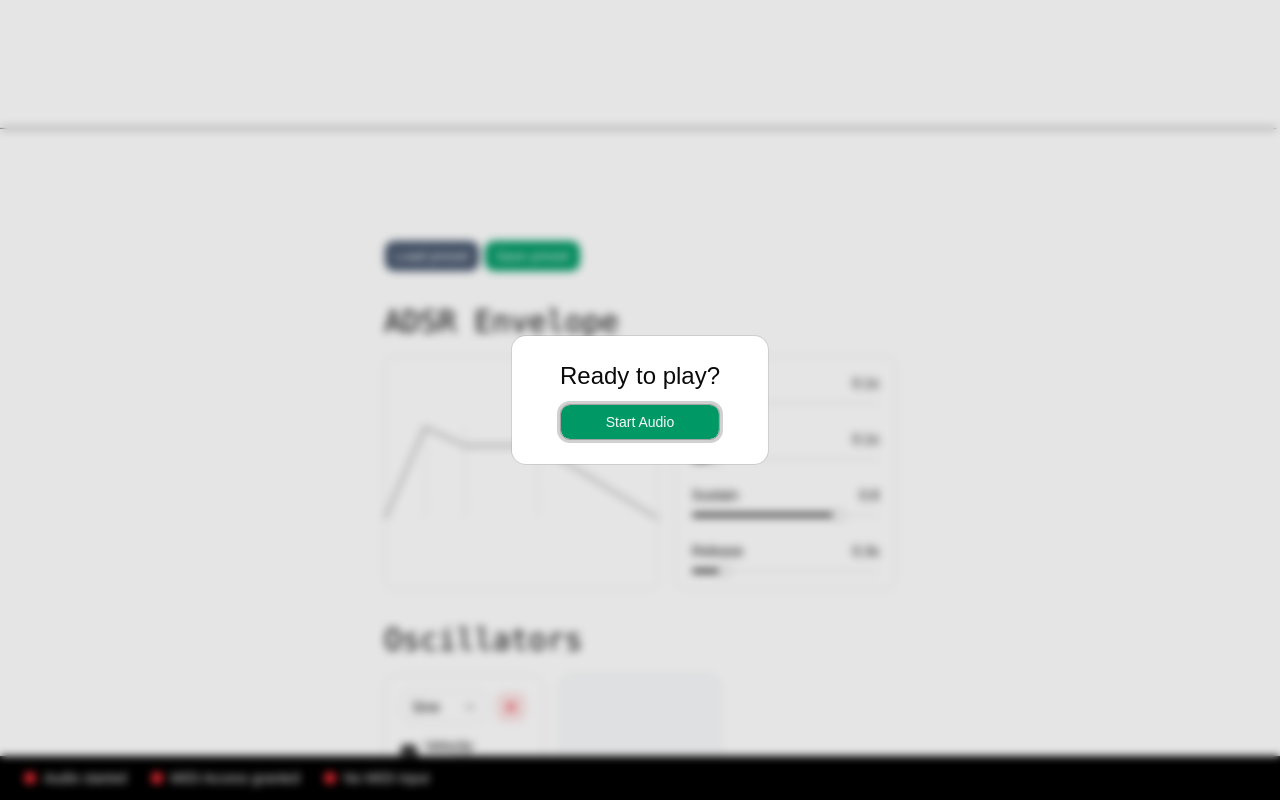
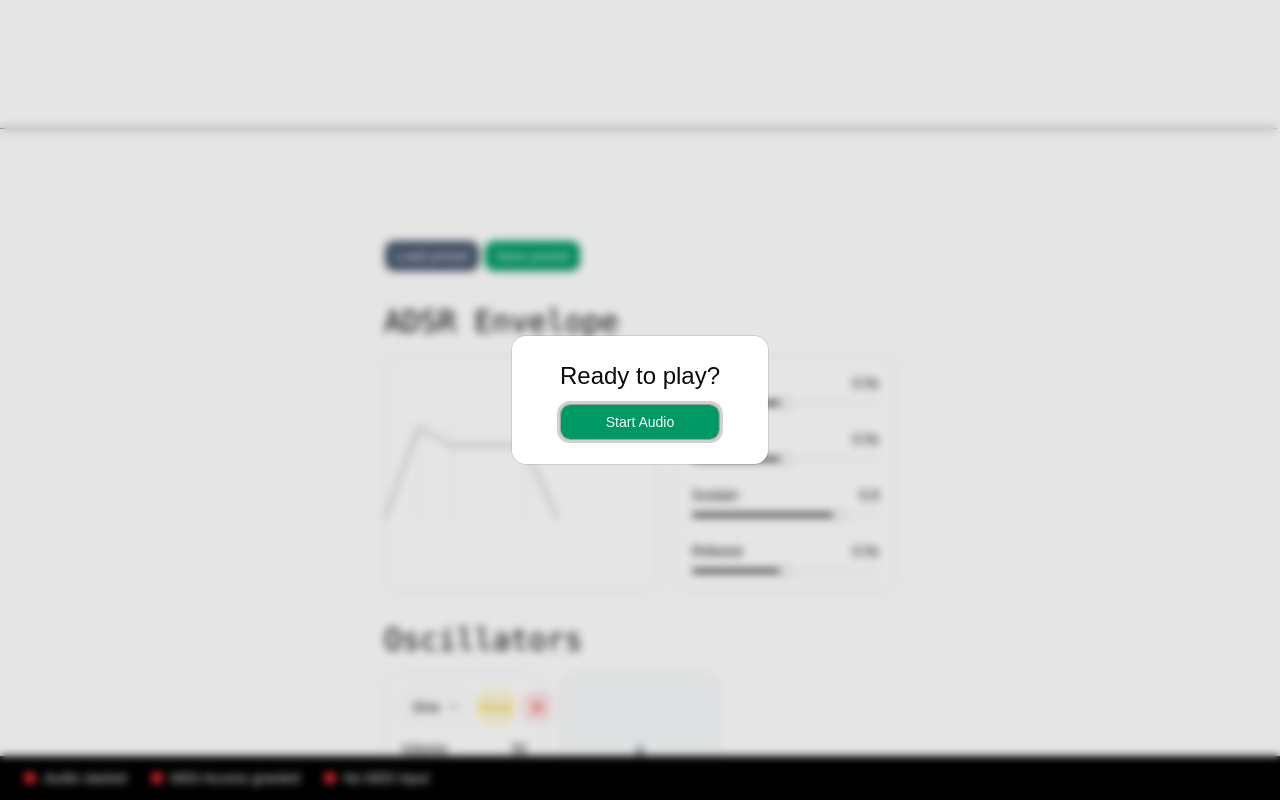
Before and after one commit to oyrad/synth, a React (Vite) app: page / in a window 1280 px wide. Shown: the top 800 px of the page. Built offline with nearby package versions, Linux system fonts and the light colour scheme.

Commit message:
feat: mute oscillator

```diff
--- a/src/App.tsx
+++ b/src/App.tsx
@@ -1,11 +1,14 @@
 import { useSynth } from './hooks/use-synth.ts';
 import { useMidi } from './hooks/use-midi.ts';
-import { type OscillatorData, Oscillators } from './components/oscillators.tsx';
+import {
+  type OscillatorData,
+  Oscillators,
+} from './components/oscillators/oscillators.tsx';
 import { useEffect, useState } from 'react';
 import { StatusBar } from './components/status-bar.tsx';
 import { StartAudioDialog } from './components/start-audio-dialog.tsx';
 import { DEFAULT_OSCILLATOR } from './consts/default-oscillator.ts';
-import { Adsr, type AdsrEnvelope } from './components/adsr.tsx';
+import { Adsr, type AdsrEnvelope } from './components/adsr/adsr.tsx';
 import { DEFAULT_ADSR } from './consts/default-adsr.ts';
 import { WaveformVisualizer } from './components/waveform-visualizer.tsx';
 import { LoadPresetDialog } from './components/load-preset-dialog.tsx';
@@ -47,12 +50,7 @@ export default function App() {
         </div>
 
         <Adsr adsr={adsr} setAdsr={setAdsr} />
-
-        <Oscillators
-          oscillators={oscillators}
-          setOscillators={setOscillators}
-          adsr={adsr}
-        />
+        <Oscillators oscillators={oscillators} setOscillators={setOscillators} />
       </div>
 
       <StatusBar midiInput={midiInput} isGranted={isGranted} />
--- /dev/null
+++ b/src/components/adsr/adsr-visualizer.tsx
@@ -0,0 +1,61 @@
+import type { AdsrEnvelope } from './adsr.tsx';
+
+interface AdsrVisualizerProps {
+  adsr: AdsrEnvelope;
+}
+
+export function AdsrVisualizer({ adsr }: AdsrVisualizerProps) {
+  const width = 300;
+  const height = 100;
+  const sustainWidth = 80;
+  const totalTime = 3;
+
+  const timeScale = (width - sustainWidth) / totalTime;
+
+  const attackX = adsr.attack * timeScale;
+  const decayX = attackX + adsr.decay * timeScale;
+  const sustainX = decayX + sustainWidth;
+  const releaseX = sustainX + adsr.release * timeScale;
+  const sustainY = height - adsr.sustain * height;
+
+  return (
+    <svg width="100%" viewBox="0 0 300 100" className="border border-gray-200 rounded-lg">
+      <line
+        x1={attackX}
+        y1={0}
+        x2={attackX}
+        y2={height}
+        stroke="currentColor"
+        strokeWidth="0.5"
+        strokeDasharray="3 3"
+        opacity={0.4}
+      />
+      <line
+        x1={decayX}
+        y1={0}
+        x2={decayX}
+        y2={height}
+        stroke="currentColor"
+        strokeWidth="0.5"
+        strokeDasharray="3 3"
+        opacity={0.4}
+      />
+      <line
+        x1={sustainX}
+        y1={0}
+        x2={sustainX}
+        y2={height}
+        stroke="currentColor"
+        strokeWidth="0.5"
+        strokeDasharray="3 3"
+        opacity={0.4}
+      />
+      <polyline
+        points={`0,${height} ${attackX},0 ${decayX},${sustainY} ${sustainX},${sustainY} ${releaseX},${height}`}
+        fill="none"
+        stroke="currentColor"
+        strokeWidth="0.75"
+      />
+    </svg>
+  );
+}
--- a/src/components/adsr.tsx
+++ b/src/components/adsr/adsr.tsx
@@ -1,6 +1,7 @@
-import { Slider } from './ui/slider.tsx';
-import { Label } from './ui/label.tsx';
+import { Slider } from '../ui/slider.tsx';
+import { Label } from '../ui/label.tsx';
 import type { Dispatch, SetStateAction } from 'react';
+import { AdsrVisualizer } from './adsr-visualizer.tsx';
 
 export interface AdsrEnvelope {
   attack: number;
@@ -15,66 +16,12 @@ interface AdsrProps {
 }
 
 export function Adsr({ adsr, setAdsr }: AdsrProps) {
-  const width = 300;
-  const height = 100;
-  const sustainWidth = 80;
-
-  const total = adsr.attack + adsr.decay + adsr.release;
-  const scale = (width - sustainWidth) / total;
-
-  const attackX = adsr.attack * scale;
-  const decayX = attackX + adsr.decay * scale;
-  const sustainX = decayX + sustainWidth;
-  const releaseX = sustainX + adsr.release * scale;
-  const sustainY = height - adsr.sustain * height;
-
   return (
     <div className="flex flex-col gap-4">
       <p className="font-mono text-3xl">ADSR Envelope</p>
 
       <div className="flex gap-4">
-        <svg
-          width="100%"
-          viewBox="0 0 300 100"
-          className="border border-gray-200 rounded-lg"
-        >
-          <line
-            x1={attackX}
-            y1={0}
-            x2={attackX}
-            y2={height}
-            stroke="currentColor"
-            strokeWidth="0.5"
-            strokeDasharray="3 3"
-            opacity={0.4}
-          />
-          <line
-            x1={decayX}
-            y1={0}
-            x2={decayX}
-            y2={height}
-            stroke="currentColor"
-            strokeWidth="0.5"
-            strokeDasharray="3 3"
-            opacity={0.4}
-          />
-          <line
-            x1={sustainX}
-            y1={0}
-            x2={sustainX}
-            y2={height}
-            stroke="currentColor"
-            strokeWidth="0.5"
-            strokeDasharray="3 3"
-            opacity={0.4}
-          />
-          <polyline
-            points={`0,${height} ${attackX},0 ${decayX},${sustainY} ${sustainX},${sustainY} ${releaseX},${height}`}
-            fill="none"
-            stroke="currentColor"
-            strokeWidth="1"
-          />
-        </svg>
+        <AdsrVisualizer adsr={adsr} />
 
         <div className="flex flex-col gap-6 border border-gray-200 rounded-lg p-4 w-sm">
           <div className="flex flex-col gap-2">
@@ -127,7 +74,7 @@ export function Adsr({ adsr, setAdsr }: AdsrProps) {
             </div>
             <Slider
               min={0}
-              max={2}
+              max={1}
               step={0.01}
               value={[adsr.release]}
               onValueChange={(value) =>
--- a/src/components/oscillators.tsx
+++ b/src/components/oscillators/oscillators.tsx
@@ -1,8 +1,7 @@
-import { Button } from './ui/button.tsx';
-import { Checkbox } from './ui/checkbox.tsx';
-import { Label } from './ui/label.tsx';
+import { Button } from '../ui/button.tsx';
+import { Label } from '../ui/label.tsx';
 import type { Dispatch, SetStateAction } from 'react';
-import { Slider } from './ui/slider.tsx';
+import { Slider } from '../ui/slider.tsx';
 import {
   Select,
   SelectContent,
@@ -10,16 +9,16 @@ import {
   SelectItem,
   SelectTrigger,
   SelectValue,
-} from './ui/select.tsx';
-import { isOscillatorType } from '../utils/midi.ts';
+} from '../ui/select.tsx';
+import { isOscillatorType } from '../../utils/midi.ts';
 import { PlusIcon, X } from 'lucide-react';
-import { DEFAULT_OSCILLATOR } from '../consts/default-oscillator.ts';
-import type { AdsrEnvelope } from './adsr.tsx';
+import { DEFAULT_OSCILLATOR } from '../../consts/default-oscillator.ts';
+import { Toggle } from '../ui/toggle.tsx';
 
 export interface OscillatorData {
   id: string;
   waveform: OscillatorType;
-  velocitySensitive: boolean;
+  isMute: boolean;
   volume: number;
   detune: number;
   transpose: number;
@@ -28,7 +27,6 @@ export interface OscillatorData {
 interface OscillatorsProps {
   oscillators: Array<OscillatorData>;
   setOscillators: Dispatch<SetStateAction<Array<OscillatorData>>>;
-  adsr: AdsrEnvelope;
 }
 
 export function Oscillators({ oscillators, setOscillators }: OscillatorsProps) {
@@ -70,6 +68,20 @@ export function Oscillators({ oscillators, setOscillators }: OscillatorsProps) {
                 </SelectContent>
               </Select>
 
+              <Toggle
+                variant="mute"
+                className="px-4"
+                onClick={() => {
+                  setOscillators((prev) =>
+                    prev.map((osc) =>
+                      osc.id === oscillator.id ? { ...osc, isMute: !osc.isMute } : osc,
+                    ),
+                  );
+                }}
+              >
+                Mute
+              </Toggle>
+
               <Button
                 variant="destructive"
                 size="icon"
@@ -81,28 +93,6 @@ export function Oscillators({ oscillators, setOscillators }: OscillatorsProps) {
               >
                 <X />
               </Button>
-            </div>
-
-            <div className="flex items-center gap-2">
-              <Checkbox
-                id={`velocity-sensitive-${oscillator.id}`}
-                checked={oscillator.velocitySensitive}
-                onCheckedChange={(checked) =>
-                  setOscillators((prev) => {
-                    return prev.map((osc) =>
-                      osc.id === oscillator.id
-                        ? {
-                            ...osc,
-                            velocitySensitive: checked === true,
-                          }
-                        : osc,
-                    );
-                  })
-                }
-              />
-              <Label htmlFor={`velocity-sensitive-${oscillator.id}`}>
-                Velocity sensitive
-              </Label>
             </div>
 
             <div className="flex flex-col gap-2">
@@ -184,7 +174,7 @@ export function Oscillators({ oscillators, setOscillators }: OscillatorsProps) {
 
         <div
           hidden={oscillators.length >= 6}
-          className="flex justify-center items-center rounded-xl border border-gray-200 cursor-pointer bg-gray-50 hover:bg-gray-100 transition-all min-h-[242px]"
+          className="flex justify-center items-center rounded-xl border border-gray-200 cursor-pointer bg-gray-50 hover:bg-gray-100 transition-all min-h-[210px]"
           onClick={() => {
             setOscillators((prev) => [
               ...prev,
--- /dev/null
+++ b/src/components/ui/toggle.tsx
@@ -0,0 +1,44 @@
+import * as React from 'react';
+import { cva, type VariantProps } from 'class-variance-authority';
+import { Toggle as TogglePrimitive } from 'radix-ui';
+import { cn } from '../../utils/cn.ts';
+
+const toggleVariants = cva(
+  "group/toggle inline-flex items-center justify-center gap-1 rounded-lg text-sm font-medium whitespace-nowrap transition-all outline-none hover:bg-muted hover:text-foreground focus-visible:border-ring focus-visible:ring-[3px] focus-visible:ring-ring/50 disabled:pointer-events-none disabled:opacity-50 aria-invalid:border-destructive aria-invalid:ring-destructive/20 aria-pressed:bg-muted data-[state=on]:bg-muted dark:aria-invalid:ring-destructive/40 [&_svg]:pointer-events-none [&_svg]:shrink-0 [&_svg:not([class*='size-'])]:size-4",
+  {
+    variants: {
+      variant: {
+        default: 'bg-transparent',
+        outline: 'border border-input bg-transparent hover:bg-muted',
+        mute: 'text-yellow-500 border border-yellow-300 bg-yellow-50 data-[state=on]:bg-yellow-400 data-[state=on]:text-white data-[state=on]:border-yellow-400 hover:bg-yellow-100 transition-all cursor-pointer hover:text-yellow-600',
+      },
+      size: {
+        default: 'h-8 min-w-8 px-2',
+        sm: 'h-7 min-w-7 rounded-[min(var(--radius-md),12px)] px-1.5 text-[0.8rem]',
+        lg: 'h-9 min-w-9 px-2.5',
+      },
+    },
+    defaultVariants: {
+      variant: 'default',
+      size: 'default',
+    },
+  },
+);
+
+function Toggle({
+  className,
+  variant = 'default',
+  size = 'default',
+  ...props
+}: React.ComponentProps<typeof TogglePrimitive.Root> &
+  VariantProps<typeof toggleVariants>) {
+  return (
+    <TogglePrimitive.Root
+      data-slot="toggle"
+      className={cn(toggleVariants({ variant, size, className }))}
+      {...props}
+    />
+  );
+}
+
+export { Toggle, toggleVariants };
--- a/src/consts/default-oscillator.ts
+++ b/src/consts/default-oscillator.ts
@@ -1,8 +1,8 @@
-import type { OscillatorData } from '../components/oscillators.tsx';
+import type { OscillatorData } from '../components/oscillators/oscillators.tsx';
 
 export const DEFAULT_OSCILLATOR: Omit<OscillatorData, 'id'> = {
   waveform: 'sine',
-  velocitySensitive: true,
+  isMute: false,
   volume: 50,
   detune: 0,
   transpose: 0,
--- a/src/consts/default-presets.ts
+++ b/src/consts/default-presets.ts
@@ -12,7 +12,7 @@ export const DEFAULT_PRESETS: Array<Preset> = [
           volume: 100,
           detune: 0,
           transpose: 0,
-          velocitySensitive: true,
+          isMute: false,
         },
       ],
       adsr: { attack: 0.01, decay: 0.1, sustain: 0.8, release: 0.2 },
@@ -29,7 +29,7 @@ export const DEFAULT_PRESETS: Array<Preset> = [
           volume: 100,
           detune: -7,
           transpose: 0,
-          velocitySensitive: true,
+          isMute: false,
         },
         {
           id: 'fat-saw-osc-2',
@@ -37,7 +37,7 @@ export const DEFAULT_PRESETS: Array<Preset> = [
           volume: 100,
           detune: 7,
           transpose: 0,
-          velocitySensitive: true,
+          isMute: false,
         },
         {
           id: 'fat-saw-osc-3',
@@ -45,7 +45,7 @@ export const DEFAULT_PRESETS: Array<Preset> = [
           volume: 80,
           detune: 0,
           transpose: 0,
-          velocitySensitive: true,
+          isMute: false,
         },
       ],
       adsr: { attack: 0.02, decay: 0.2, sustain: 0.7, release: 0.3 },
@@ -62,7 +62,7 @@ export const DEFAULT_PRESETS: Array<Preset> = [
           volume: 100,
           detune: 0,
           transpose: 0,
-          velocitySensitive: false,
+          isMute: false,
         },
         {
           id: 'organ-osc-2',
@@ -70,7 +70,7 @@ export const DEFAULT_PRESETS: Array<Preset> = [
           volume: 70,
           detune: 0,
           transpose: 12,
-          velocitySensitive: false,
+          isMute: false,
         },
         {
           id: 'organ-osc-3',
@@ -78,7 +78,7 @@ export const DEFAULT_PRESETS: Array<Preset> = [
           volume: 50,
           detune: 0,
           transpose: 19,
-          velocitySensitive: false,
+          isMute: false,
         },
       ],
       adsr: { attack: 0.01, decay: 0.01, sustain: 1.0, release: 0.05 },
@@ -95,7 +95,7 @@ export const DEFAULT_PRESETS: Array<Preset> = [
           volume: 100,
           detune: 0,
           transpose: 0,
-          velocitySensitive: true,
+          isMute: false,
         },
         {
           id: 'octave-bass-osc-2',
@@ -103,7 +103,7 @@ export const DEFAULT_PRESETS: Array<Preset> = [
           volume: 70,
           detune: 0,
           transpose: -12,
-          velocitySensitive: true,
+          isMute: false,
         },
       ],
       adsr: { attack: 0.01, decay: 0.3, sustain: 0.5, release: 0.15 },
@@ -120,7 +120,7 @@ export const DEFAULT_PRESETS: Array<Preset> = [
           volume: 100,
           detune: 0,
           transpose: 0,
-          velocitySensitive: true,
+          isMute: false,
         },
         {
           id: 'soft-pad-osc-2',
@@ -128,7 +128,7 @@ export const DEFAULT_PRESETS: Array<Preset> = [
           volume: 80,
           detune: 3,
           transpose: 0,
-          velocitySensitive: true,
+          isMute: false,
         },
         {
           id: 'soft-pad-osc-3',
@@ -136,10 +136,10 @@ export const DEFAULT_PRESETS: Array<Preset> = [
           volume: 60,
           detune: -3,
           transpose: 12,
-          velocitySensitive: false,
+          isMute: false,
         },
       ],
-      adsr: { attack: 0.8, decay: 0.4, sustain: 0.7, release: 1.2 },
+      adsr: { attack: 0.8, decay: 0.4, sustain: 0.7, release: 1.0 },
     },
   },
   {
@@ -153,7 +153,7 @@ export const DEFAULT_PRESETS: Array<Preset> = [
           volume: 100,
           detune: 0,
           transpose: 0,
-          velocitySensitive: true,
+          isMute: false,
         },
         {
           id: 'power-osc-2',
@@ -161,7 +161,7 @@ export const DEFAULT_PRESETS: Array<Preset> = [
           volume: 90,
           detune: 0,
           transpose: 7,
-          velocitySensitive: true,
+          isMute: false,
         },
         {
           id: 'power-osc-3',
@@ -169,7 +169,7 @@ export const DEFAULT_PRESETS: Array<Preset> = [
           volume: 70,
           detune: 0,
           transpose: 12,
-          velocitySensitive: true,
+          isMute: false,
         },
       ],
       adsr: { attack: 0.01, decay: 0.15, sustain: 0.9, release: 0.3 },
@@ -186,7 +186,7 @@ export const DEFAULT_PRESETS: Array<Preset> = [
           volume: 100,
           detune: 0,
           transpose: 0,
-          velocitySensitive: true,
+          isMute: false,
         },
         {
           id: 'hollow-osc-2',
@@ -194,7 +194,7 @@ export const DEFAULT_PRESETS: Array<Preset> = [
           volume: 60,
           detune: -5,
           transpose: 12,
-          velocitySensitive: false,
+          isMute: false,
         },
       ],
       adsr: { attack: 0.05, decay: 0.2, sustain: 0.6, release: 0.25 },
@@ -211,7 +211,7 @@ export const DEFAULT_PRESETS: Array<Preset> = [
           volume: 100,
           detune: 0,
           transpose: 0,
-          velocitySensitive: true,
+          isMute: false,
         },
         {
           id: 'harsh-osc-2',
@@ -219,7 +219,7 @@ export const DEFAULT_PRESETS: Array<Preset> = [
           volume: 80,
           detune: 50,
           transpose: 0,
-          velocitySensitive: true,
+          isMute: false,
         },
       ],
       adsr: { attack: 0.01, decay: 0.05, sustain: 1.0, release: 0.1 },
@@ -236,7 +236,7 @@ export const DEFAULT_PRESETS: Array<Preset> = [
           volume: 100,
           detune: 0,
           transpose: 0,
-          velocitySensitive: true,
+          isMute: false,
         },
         {
           id: 'bells-osc-2',
@@ -244,7 +244,7 @@ export const DEFAULT_PRESETS: Array<Preset> = [
           volume: 60,
           detune: 0,
           transpose: 12,
-          velocitySensitive: true,
+          isMute: false,
         },
         {
           id: 'bells-osc-3',
@@ -252,7 +252,7 @@ export const DEFAULT_PRESETS: Array<Preset> = [
           volume: 40,
           detune: 0,
           transpose: 24,
-          velocitySensitive: true,
+          isMute: false,
         },
       ],
       adsr: { attack: 0.01, decay: 0.8, sustain: 0.0, release: 0.5 },
--- a/src/hooks/use-preset-store.ts
+++ b/src/hooks/use-preset-store.ts
@@ -1,8 +1,8 @@
 import { create } from 'zustand/react';
 import { persist } from 'zustand/middleware';
 import { DEFAULT_PRESETS } from '../consts/default-presets.ts';
-import type { OscillatorData } from '../components/oscillators.tsx';
-import type { AdsrEnvelope } from '../components/adsr.tsx';
+import type { OscillatorData } from '../components/oscillators/oscillators.tsx';
+import type { AdsrEnvelope } from '../components/adsr/adsr.tsx';
 
 export interface Preset {
   id: string;
--- a/src/hooks/use-synth.ts
+++ b/src/hooks/use-synth.ts
@@ -1,15 +1,15 @@
 import { useCallback, useRef } from 'react';
 import { midiNoteToFrequency } from '../utils/audio.ts';
 import { useAudioCtx } from './use-audio-context.ts';
-import type { OscillatorData } from '../components/oscillators.tsx';
-import type { AdsrEnvelope } from '../components/adsr.tsx';
+import type { OscillatorData } from '../components/oscillators/oscillators.tsx';
+import type { AdsrEnvelope } from '../components/adsr/adsr.tsx';
 
 interface Voice {
   masterGain: GainNode;
   oscillators: Array<{
     id: string;
-    oscillator: OscillatorNode;
-    gain: GainNode;
+    oscillator: OscillatorNode | null;
+    gain: GainNode | null;
     velocity: number;
   }>;
 }
@@ -49,6 +49,15 @@ export function useSynth({ oscillators, adsr }: UseSynthParams) {
       masterGain.gain.linearRampToValueAtTime(sustain, now + attack + decay);
 
       const noteVoices = oscillators.map((oscillatorData) => {
+        if (oscillatorData.isMute) {
+          return {
+            id: oscillatorData.id,
+            oscillator: null,
+            gain: null,
+            velocity,
+          };
+        }
+
         const osc = audioContext.createOscillator();
         osc.type = oscillatorData.waveform;
         osc.frequency.value = midiNoteToFrequency(note);
@@ -56,9 +65,8 @@ export function useSynth({ oscillators, adsr }: UseSynthParams) {
 
         const gainNode = audioContext.createGain();
         gainNode.gain.value =
-          (oscillatorData.velocitySensitive
-            ? (velocity / 127) * (0.33 / Math.sqrt(oscillators.length))
-            : 0.33 / Math.sqrt(oscillators.length)) *
+          (velocity / 127) *
+          (0.33 / Math.sqrt(oscillators.length)) *
           (oscillatorData.volume / 100);
 
         osc.connect(gainNode);
@@ -88,17 +96,16 @@ export function useSynth({ oscillators, adsr }: UseSynthParams) {
       const masterGain = voice.masterGain;
       const now = audioContext.currentTime;
 
+      const release = Math.max(adsr.release, 0.01);
+
       masterGain.gain.setValueAtTime(masterGain.gain.value, now);
-
-      if (adsr.release > 0) {
-        masterGain.gain.exponentialRampToValueAtTime(0.0001, now + adsr.release);
-      } else {
-        masterGain.gain.setValueAtTime(0, now);
-      }
+      masterGain.gain.exponentialRampToValueAtTime(0.0001, now + release);
 
       voice.oscillators.forEach(({ oscillator }) => {
-        oscillator.stop(now + adsr.release);
+        if (oscillator) {
+          oscillator.stop(now + release);
           oscillator.addEventListener('ended', () => oscillator.disconnect());
+        }
       });
 
       delete voices.current[note];
@@ -106,7 +113,11 @@ export function useSynth({ oscillators, adsr }: UseSynthParams) {
     [adsr.release, getAudioContext],
   );
 
-  const updateVoices = useCallback((updatedOscillators: Array<OscillatorData>) => {
+  const updateVoices = useCallback(
+    (updatedOscillators: Array<OscillatorData>) => {
+      const audioContext = getAudioContext();
+      const now = audioContext.currentTime;
+
       Object.values(voices.current).forEach((voice) => {
         voice.oscillators.forEach((voiceOsc) => {
           const oscillatorData = updatedOscillators.find((o) => o.id === voiceOsc.id);
@@ -114,18 +125,32 @@ export function useSynth({ oscillators, adsr }: UseSynthParams) {
             return;
           }
 
+          if (!voiceOsc.oscillator || !voiceOsc.gain) {
+            return;
+          }
+
+          if (oscillatorData.isMute) {
+            voiceOsc.gain.gain.setValueAtTime(voiceOsc.gain.gain.value, now);
+            voiceOsc.gain.gain.linearRampToValueAtTime(0, now + 0.005);
+            return;
+          }
+
+          const targetGain =
+            (voiceOsc.velocity / 127) *
+            (0.33 / Math.sqrt(updatedOscillators.length)) *
+            (oscillatorData.volume / 100);
+
           voiceOsc.oscillator.type = oscillatorData.waveform;
           voiceOsc.oscillator.detune.value =
             oscillatorData.detune + oscillatorData.transpose * 100;
 
-        voiceOsc.gain.gain.value =
-          (oscillatorData.velocitySensitive
-            ? (voiceOsc.velocity / 127) * (0.33 / Math.sqrt(updatedOscillators.length))
-            : 0.33 / Math.sqrt(updatedOscillators.length)) *
-          (oscillatorData.volume / 100);
+          voiceOsc.gain.gain.setValueAtTime(voiceOsc.gain.gain.value, now);
+          voiceOsc.gain.gain.linearRampToValueAtTime(targetGain, now + 0.005);
         });
       });
-  }, []);
+    },
+    [getAudioContext],
+  );
 
   return { noteOn, noteOff, updateVoices };
 }
```
Also changed, not shown: src/consts/default-adsr.ts (+4 -4 lines). Lines whose indentation alone changed are shown as unchanged.
